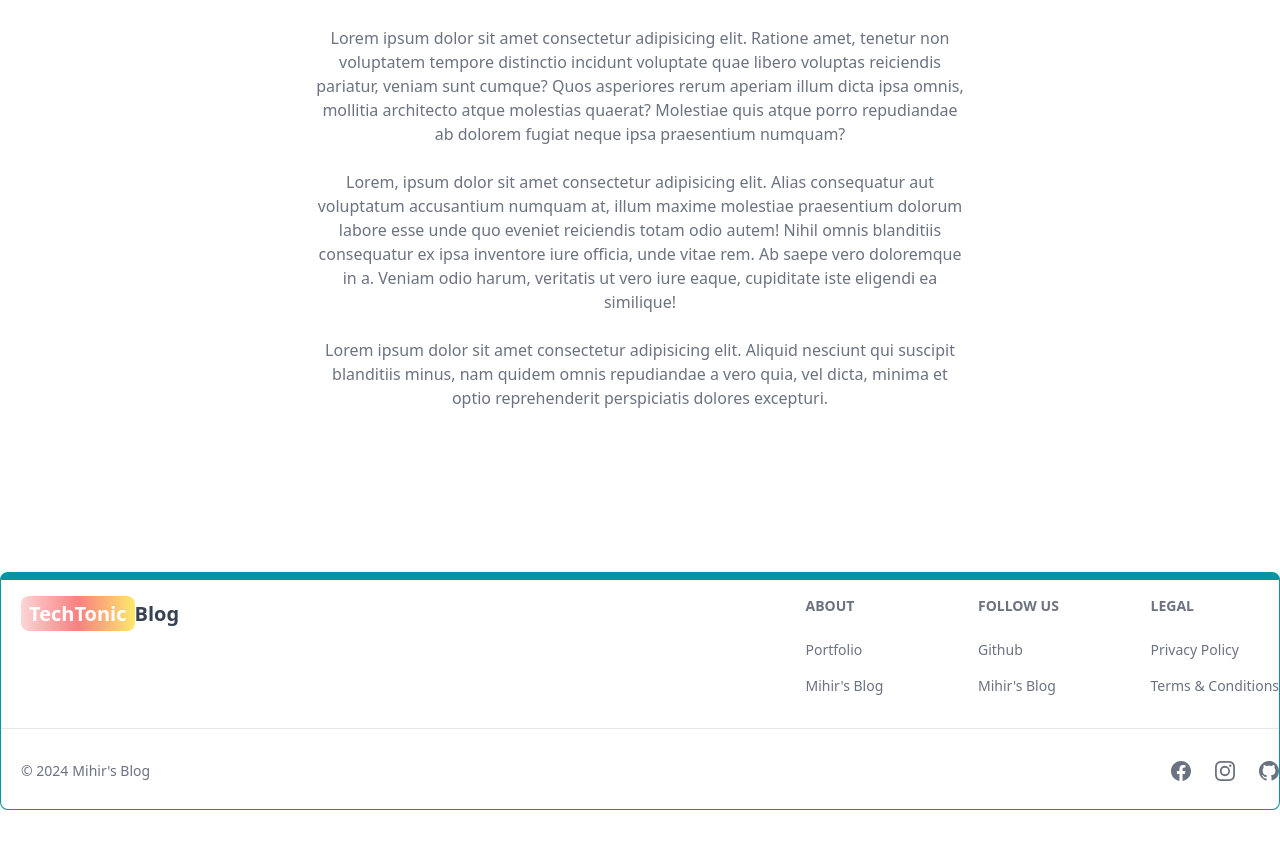
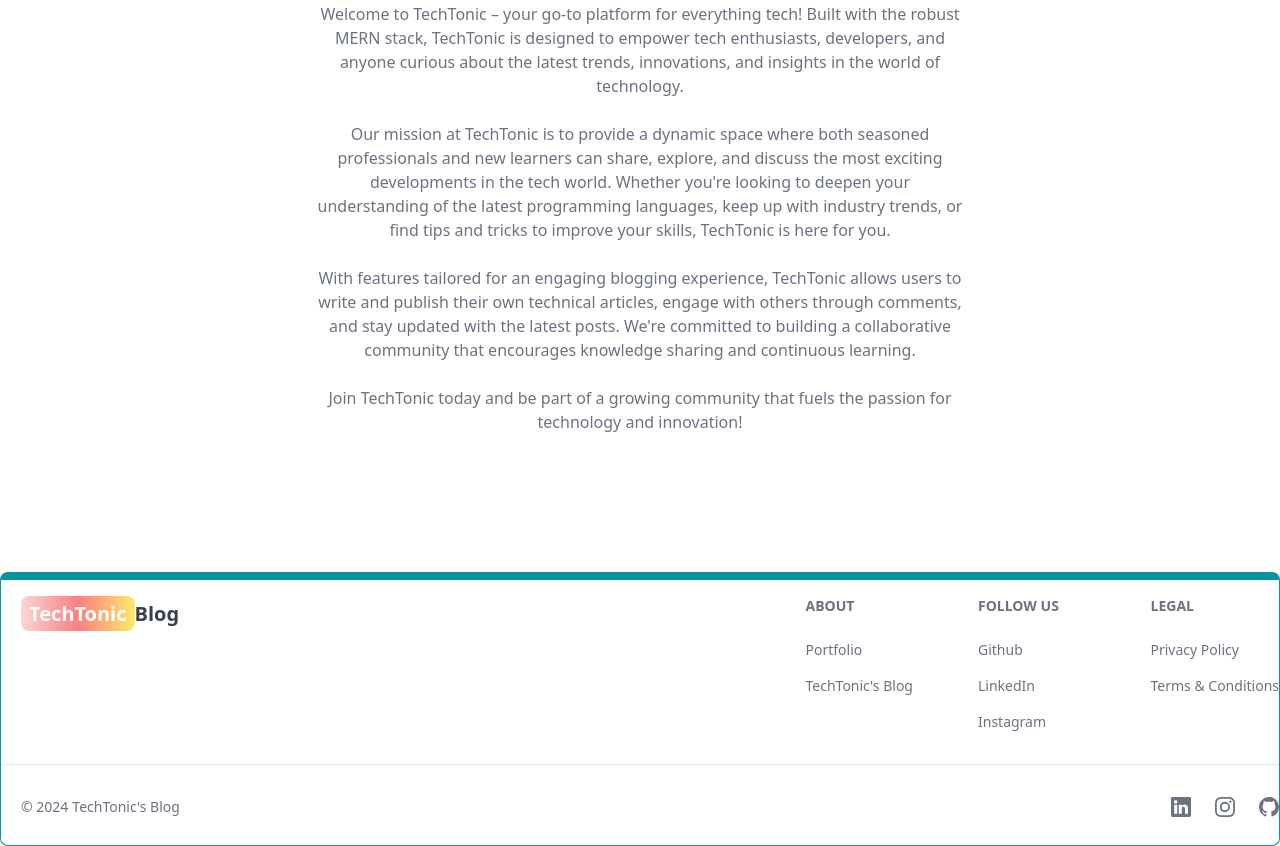
Before and after one commit to imihirjain/mern-blog, a React (Vite) app in the folder client/: page /about in a window 1280 px wide. Shown: the part 292-1138 px from the top of the page. Before the commit the page ends 1102 px from the top, so only its background shows below. Built offline with nearby package versions, Linux system fonts and the light colour scheme; no server answers.

Commit message:
minor changes done some pending do later

```diff
--- a/client/src/components/Footer.jsx
+++ b/client/src/components/Footer.jsx
@@ -1,7 +1,7 @@
 import { Footer } from "flowbite-react";
 import React from "react";
 import { Link } from "react-router-dom";
-import { BsFacebook, BsInstagram, BsGithub } from "react-icons/bs";
+import { BsFacebook, BsInstagram, BsGithub, BsLinkedin } from "react-icons/bs";
 
 export default function FooterComp() {
   return (
@@ -22,7 +22,7 @@ export default function FooterComp() {
             </div>
             <div className="grid grid-cols-2 gap-8 mt-4 sm:grid-cols-3 sm:gap-6">
               <div className="ml-5">
-                <Footer.Title title="About" />
+                <Footer.Title title="About" className="font-bold" />
                 <Footer.LinkGroup col>
                   <Footer.Link
                     href="https://portfolio-mihirjain.vercel.app/"
@@ -36,12 +36,12 @@ export default function FooterComp() {
                     target="_blank"
                     rel="noopener noreferrer"
                   >
-                    Mihir's Blog
+                    TechTonic's Blog
                   </Footer.Link>
                 </Footer.LinkGroup>
               </div>
               <div className="ml-5">
-                <Footer.Title title="Follow Us" />
+                <Footer.Title title="Follow Us" className="font-bold" />
                 <Footer.LinkGroup col>
                   <Footer.Link
                     href="https://github.com/imihirjain"
@@ -51,19 +51,26 @@ export default function FooterComp() {
                     Github
                   </Footer.Link>
                   <Footer.Link
-                    href="/about"
+                    href="https://www.linkedin.com/in/mihir-jain-583633213"
                     target="_blank"
                     rel="noopener noreferrer"
                   >
-                    Mihir's Blog
+                    LinkedIn
+                  </Footer.Link>
+                  <Footer.Link
+                    href="https://www.instagram.com/imihirjain"
+                    target="_blank"
+                    rel="noopener noreferrer"
+                  >
+                    Instagram
                   </Footer.Link>
                 </Footer.LinkGroup>
               </div>
               <div className="ml-5">
-                <Footer.Title title="Legal" />
+                <Footer.Title title="Legal" className="font-bold" />
                 <Footer.LinkGroup col>
-                  <Footer.Link href="#">Privacy Policy</Footer.Link>
-                  <Footer.Link href="#">Terms & Conditions</Footer.Link>
+                  <Footer.Link href="/about">Privacy Policy</Footer.Link>
+                  <Footer.Link href="/projects">Terms & Conditions</Footer.Link>
                 </Footer.LinkGroup>
               </div>
             </div>
@@ -73,13 +80,22 @@ export default function FooterComp() {
             <Footer.Copyright
               className="mb-7 ml-5"
               href="#"
-              by="Mihir's Blog"
+              by="TechTonic's Blog"
               year={new Date().getFullYear()}
             />
             <div className="flex gap-6 ml-5 sm:mt-0 mb-7 sm:justify-center ">
-              <Footer.Icon href="#" icon={BsFacebook} />
-              <Footer.Icon href="#" icon={BsInstagram} />
-              <Footer.Icon href="#" icon={BsGithub} />
+              <Footer.Icon
+                href="https://www.linkedin.com/in/mihir-jain-583633213"
+                icon={BsLinkedin}
+              />
+              <Footer.Icon
+                href="https://www.instagram.com/imihirjain"
+                icon={BsInstagram}
+              />
+              <Footer.Icon
+                href="https://github.com/imihirjain"
+                icon={BsGithub}
+              />
             </div>
           </div>
         </div>
--- a/client/src/components/Header.jsx
+++ b/client/src/components/Header.jsx
@@ -72,14 +72,12 @@ export default function Header() {
             type="text"
             placeholder="Search..."
             rightIcon={AiOutlineSearch}
-            className="hidden lg:inline"
+            className="lg:inline w-24"
             value={searchTerm}
             onChange={(e) => setSearchTerm(e.target.value)}
           />
         </form>
-        <Button className="w-12 h-10 lg:hidden" color="gray" pill>
-          <AiOutlineSearch className="text-xl" />
-        </Button>
+
         <div className="flex gap-3 md:order-2">
           <Button
             className="w-12 h-10 hidden sm:inline"
--- a/client/src/pages/About.jsx
+++ b/client/src/pages/About.jsx
@@ -11,27 +11,30 @@ export default function About() {
           </h1>
           <div className="flex flex-col gap-6 text-gray-500 text-md">
             <p>
-              Lorem ipsum dolor sit amet consectetur adipisicing elit. Ratione
-              amet, tenetur non voluptatem tempore distinctio incidunt voluptate
-              quae libero voluptas reiciendis pariatur, veniam sunt cumque? Quos
-              asperiores rerum aperiam illum dicta ipsa omnis, mollitia
-              architecto atque molestias quaerat? Molestiae quis atque porro
-              repudiandae ab dolorem fugiat neque ipsa praesentium numquam?
+              Welcome to TechTonic – your go-to platform for everything tech!
+              Built with the robust MERN stack, TechTonic is designed to empower
+              tech enthusiasts, developers, and anyone curious about the latest
+              trends, innovations, and insights in the world of technology.
             </p>
             <p>
-              Lorem, ipsum dolor sit amet consectetur adipisicing elit. Alias
-              consequatur aut voluptatum accusantium numquam at, illum maxime
-              molestiae praesentium dolorum labore esse unde quo eveniet
-              reiciendis totam odio autem! Nihil omnis blanditiis consequatur ex
-              ipsa inventore iure officia, unde vitae rem. Ab saepe vero
-              doloremque in a. Veniam odio harum, veritatis ut vero iure eaque,
-              cupiditate iste eligendi ea similique!
+              Our mission at TechTonic is to provide a dynamic space where both
+              seasoned professionals and new learners can share, explore, and
+              discuss the most exciting developments in the tech world. Whether
+              you're looking to deepen your understanding of the latest
+              programming languages, keep up with industry trends, or find tips
+              and tricks to improve your skills, TechTonic is here for you.
             </p>
             <p>
-              Lorem ipsum dolor sit amet consectetur adipisicing elit. Aliquid
-              nesciunt qui suscipit blanditiis minus, nam quidem omnis
-              repudiandae a vero quia, vel dicta, minima et optio reprehenderit
-              perspiciatis dolores excepturi.
+              With features tailored for an engaging blogging experience,
+              TechTonic allows users to write and publish their own technical
+              articles, engage with others through comments, and stay updated
+              with the latest posts. We're committed to building a collaborative
+              community that encourages knowledge sharing and continuous
+              learning.
+            </p>
+            <p>
+              Join TechTonic today and be part of a growing community that fuels
+              the passion for technology and innovation!
             </p>
           </div>
         </div>
--- a/client/src/pages/CreatePost.jsx
+++ b/client/src/pages/CreatePost.jsx
@@ -101,6 +101,11 @@ export default function CreatePost() {
             <option value="javascript">JavaScript</option>
             <option value="react.js">React.js</option>
             <option value="next.js">Next.js</option>
+            <option value="ai">Artificial Intelligence</option>
+            <option value="mern">MERN</option>
+            <option value="dsa">DSA</option>
+            <option value="java">JAVA</option>
+            <option value="appdev">App Development</option>
           </Select>
         </div>
         <div className="flex gap-4 items-center justify-between border-teal-500 border-dotted border-4 p-3">
@@ -134,7 +139,7 @@ export default function CreatePost() {
           <img
             src={formData.image}
             alt="upload"
-            className="w-72 h-72 object-fit"
+            className="w-full h-72 object-cover"
           />
         )}
         <ReactQuill
--- a/client/src/pages/Search.jsx
+++ b/client/src/pages/Search.jsx
@@ -125,6 +125,11 @@ export default function Search() {
               <option value="react.js">React.js</option>
               <option value="next.js">Next.js</option>
               <option value="javascript">JavaScript</option>
+              <option value="ai">Artificial Intelligence</option>
+              <option value="mern">MERN</option>
+              <option value="dsa">DSA</option>
+              <option value="java">JAVA</option>
+              <option value="appdev">App Development</option>
             </Select>
           </div>
           <Button type="submit" gradientDuoTone="redToYellow" outline>
```
Also changed, not shown: client/src/pages/Projects.jsx (+47 -1 lines).
